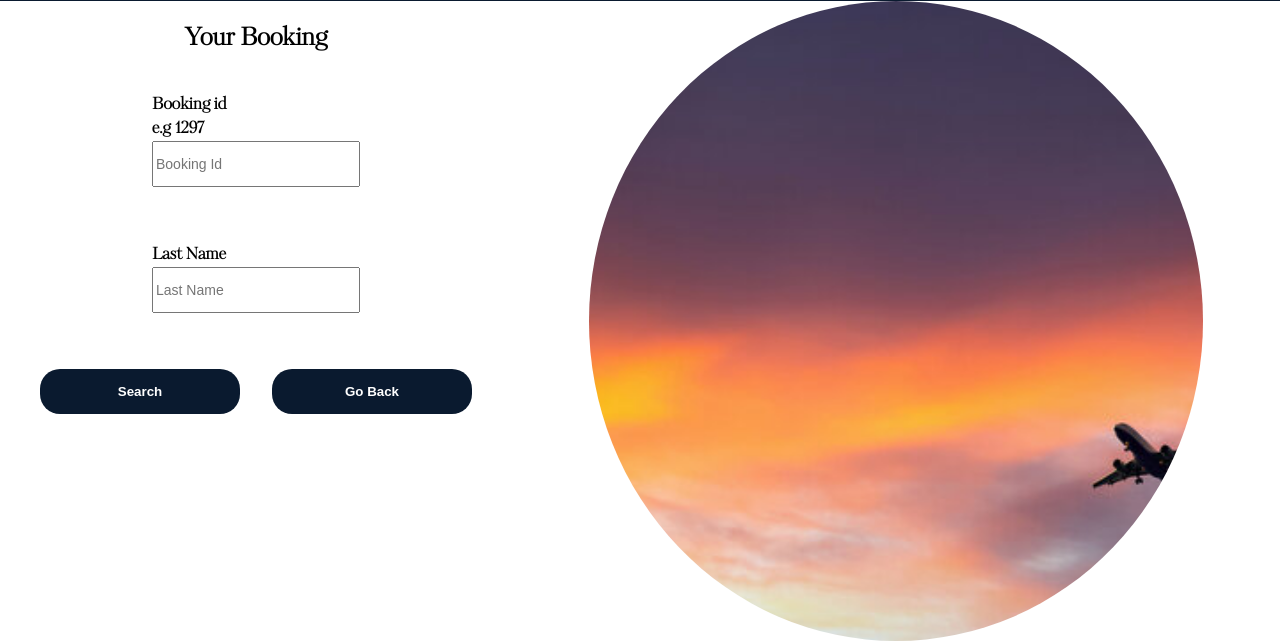
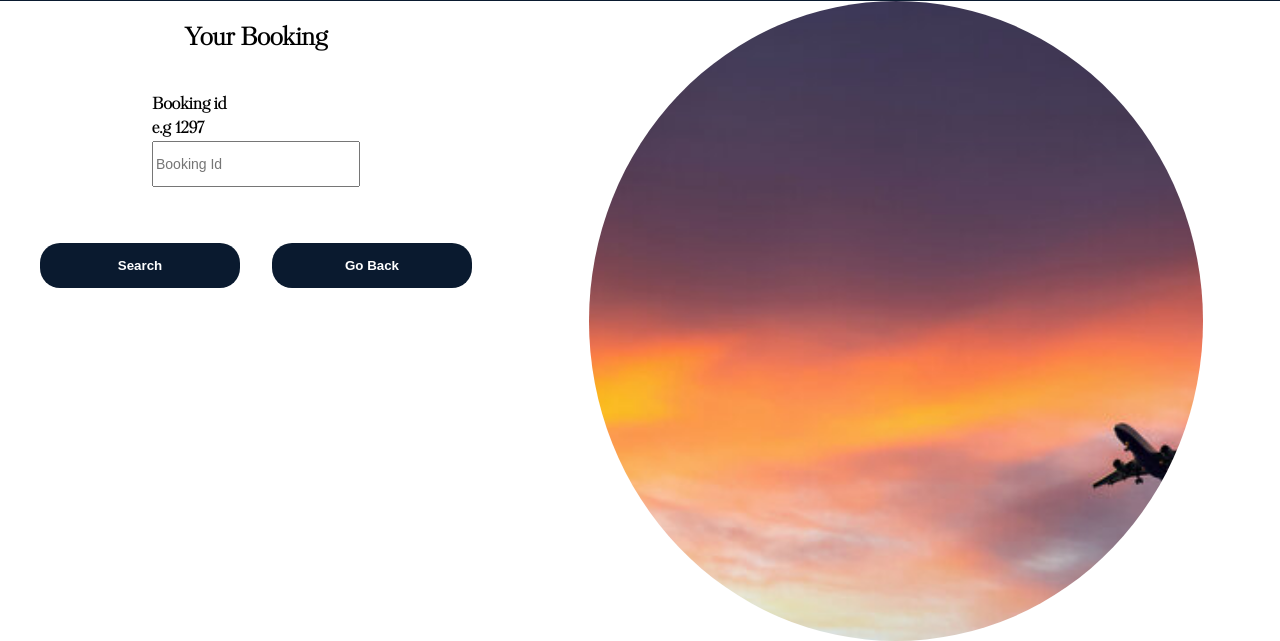
Before and after one commit to heidimusoke/Team_Project, a Flask app: page /retrieveBooking in a window 1280 px wide. Shown: the part 159-800 px from the top of the page. Run offline with Flask 3, Linux system fonts and the light colour scheme.

Commit message:
removed last name from retrieve booking

```diff
--- a/project/templates/retrieveBooking.html
+++ b/project/templates/retrieveBooking.html
@@ -19,8 +19,6 @@
 
                 <br><input id = "id" name = "bookingID" placeholder = "Booking Id" required></p><br>
 
-                <p><label>Last Name</label>
-                <br><input id = "ln" name = "lastName" placeholder = "Last Name" required></p><br>
                 <div id = "buttondiv">
                 <button id = "search" onclick= "getBooking()"> Search</button><br>
                 <button class = "backButton" type ="button" onclick="location.href='/'">Go Back</button>
@@ -36,7 +34,6 @@
         <script>
         function getBooking(){
             let id = document.getElementById("id").value.trim();
-            let ln = document.getElementById("ln").value.trim();
             location.href = "/showBooking/" + id;
         }
     </script>
```
